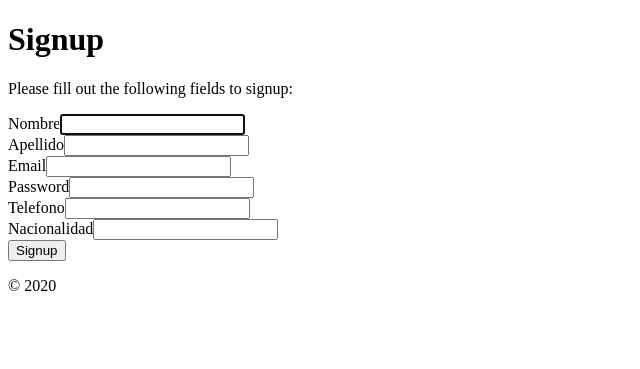
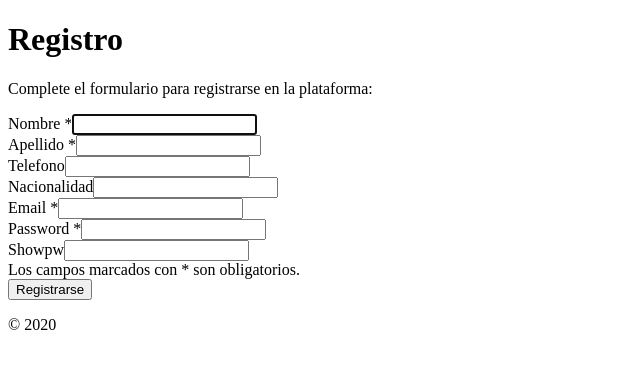
Before and after one commit to HiDrAWaRx/PWA_Login, a Yii app: template frontend/views/site/signup.php in a window 1280 px wide. Shown: the top 369 px of the page, without its empty margins (0-640 px from the left). Run offline with PHP 8.4 and a stand-in for Yii, Linux system fonts and the light colour scheme; the template is opened without the code that fills it, so the values that code supplies are empty; form fields are guessed from the names that the template uses; some libraries are stand-ins or nearby versions.

Commit message:
Estilo login/signup
Se modificó el estilo de las paginas, se actualizaron parámetros y nombres

```diff
--- a/frontend/views/layouts/main.php
+++ b/frontend/views/layouts/main.php
@@ -37,11 +37,11 @@
             $menuItems = [
                 ['label' => 'Home', 'url' => ['/site/index']],
                 ['label' => 'About', 'url' => ['/site/about']],
-                ['label' => 'Contact', 'url' => ['/site/contact']],
+                ['label' => 'Contacto', 'url' => ['/site/contact']],
             ];
             if (Yii::$app->user->isGuest) {
-                $menuItems[] = ['label' => 'Signup', 'url' => ['/site/signup']];
-                $menuItems[] = ['label' => 'Login', 'url' => ['/site/login']];
+                $menuItems[] = ['label' => 'Registrarse', 'url' => ['/site/signup']];
+                $menuItems[] = ['label' => 'Ingresar', 'url' => ['/site/login']];
             } else {
                 $menuItems[] = ['label' => 'Perfil', 'url' => ['/site/micuenta']];
                 $menuItems[] = '<li>'
--- a/frontend/views/site/signup.php
+++ b/frontend/views/site/signup.php
@@ -1,5 +1,4 @@
 <?php
-
 /* @var $this yii\web\View */
 /* @var $form yii\bootstrap\ActiveForm */
 /* @var $model \frontend\models\SignupForm */
@@ -7,35 +6,40 @@
 use yii\helpers\Html;
 use yii\bootstrap\ActiveForm;
 
-$this->title = 'Signup';
+$this->title = 'Registro';
 $this->params['breadcrumbs'][] = $this->title;
 ?>
 <div class="site-signup">
-    <h1><?= Html::encode($this->title) ?></h1>
 
-    <p>Please fill out the following fields to signup:</p>
+    <div class="signup-parent">
+        <h1 class="text-center mb-2"><?= Html::encode($this->title) ?></h1>
 
-    <div class="row">
-        <div class="col-lg-5">
-            <?php $form = ActiveForm::begin(['id' => 'form-signup']); ?>
+        <p class="text-center"> Complete el formulario para registrarse en la plataforma: </p>
 
-                <?= $form->field($model, 'nombre')->textInput(['autofocus' => true]) ?>
+        <div class="row">
+            <div class="col-lg-5 border">
+                <?php $form = ActiveForm::begin(['id' => 'form-signup']); ?>
 
-                <?= $form->field($model, 'apellido') ?>
-
-                <?= $form->field($model, 'email') ?>
-
-                <?= $form->field($model, 'password')->passwordInput() ?>
-
-                <?= $form->field($model, 'telefono') ?>
-
-                <?= $form->field($model, 'nacionalidad') ?>
-
-                <div class="form-group">
-                    <?= Html::submitButton('Signup', ['class' => 'btn btn-primary', 'name' => 'signup-button']) ?>
+                <div class="form-group signup-child-center">
+                    <?= $form->field($model, 'nombre')->textInput(['autofocus' => true])->label('Nombre *') ?>
+                    <?= $form->field($model, 'apellido')->label('Apellido *') ?>
+                    <?= $form->field($model, 'telefono') ?>
+                    <?= $form->field($model, 'nacionalidad') ?>
+                    <?= $form->field($model, 'email')->label('Email *'); ?>
+                    <?= $form->field($model, 'password')->passwordInput()->label('Password *'); ?>
+                    <?= $form->field($model, 'showpw')->checkBox(['label' => 'Mostrar Contraseña', 'data-size' => 'small', 'class' => 'showPwSignup']) ?>
+                </div>
+                <div class="signup-child-center form-advice">
+                    Los campos marcados con * son obligatorios.
                 </div>
 
-            <?php ActiveForm::end(); ?>
+                <div class="form-group signup-child-center">
+                    <?= Html::submitButton('Registrarse', ['class' => 'btn btn-primary', 'name' => 'signup-button']) ?>
+                </div>
+
+
+                <?php ActiveForm::end(); ?>
+            </div>
         </div>
     </div>
 </div>
```
Also changed, not shown: frontend/views/site/login.php (+15 -13 lines).
